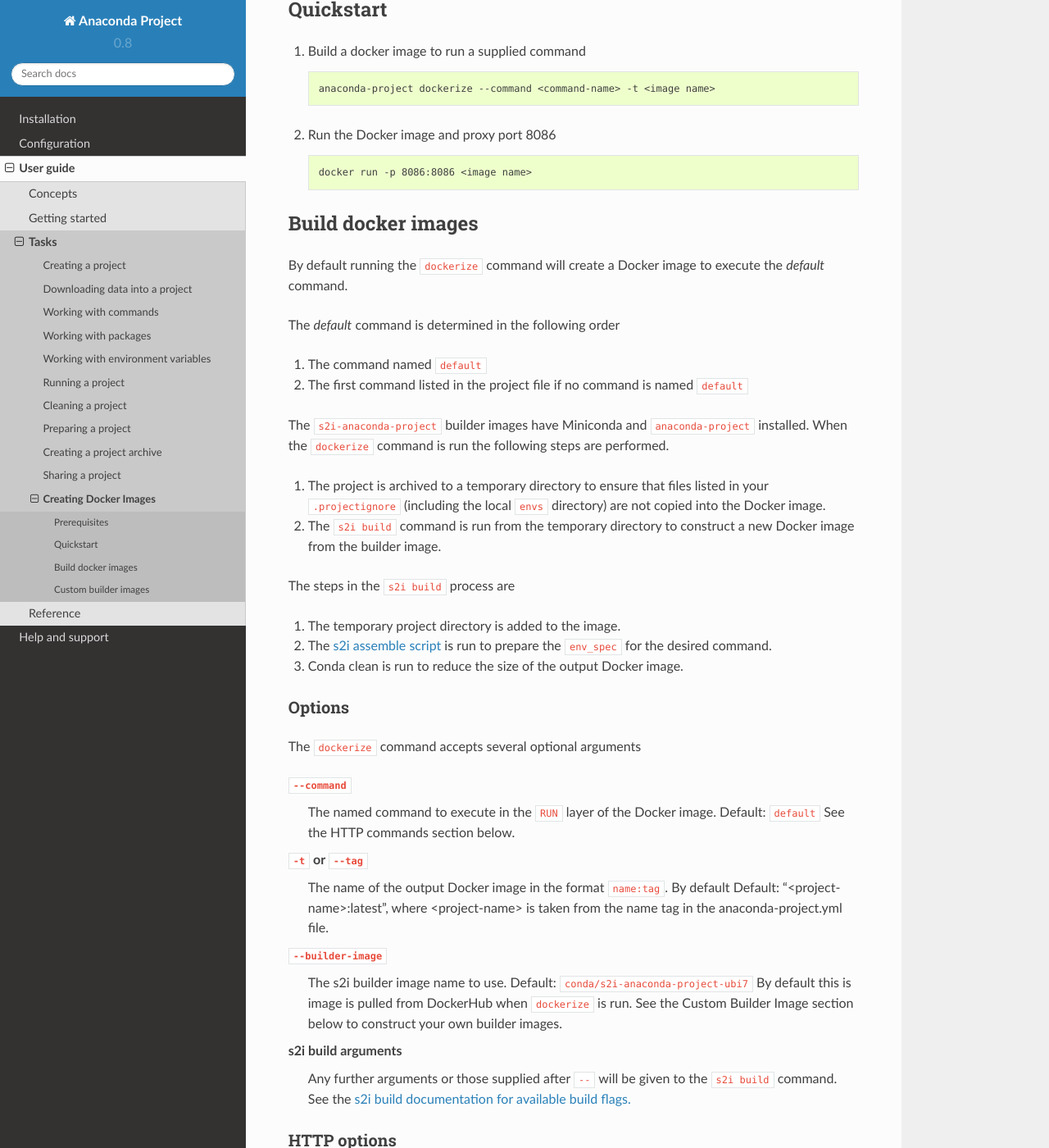
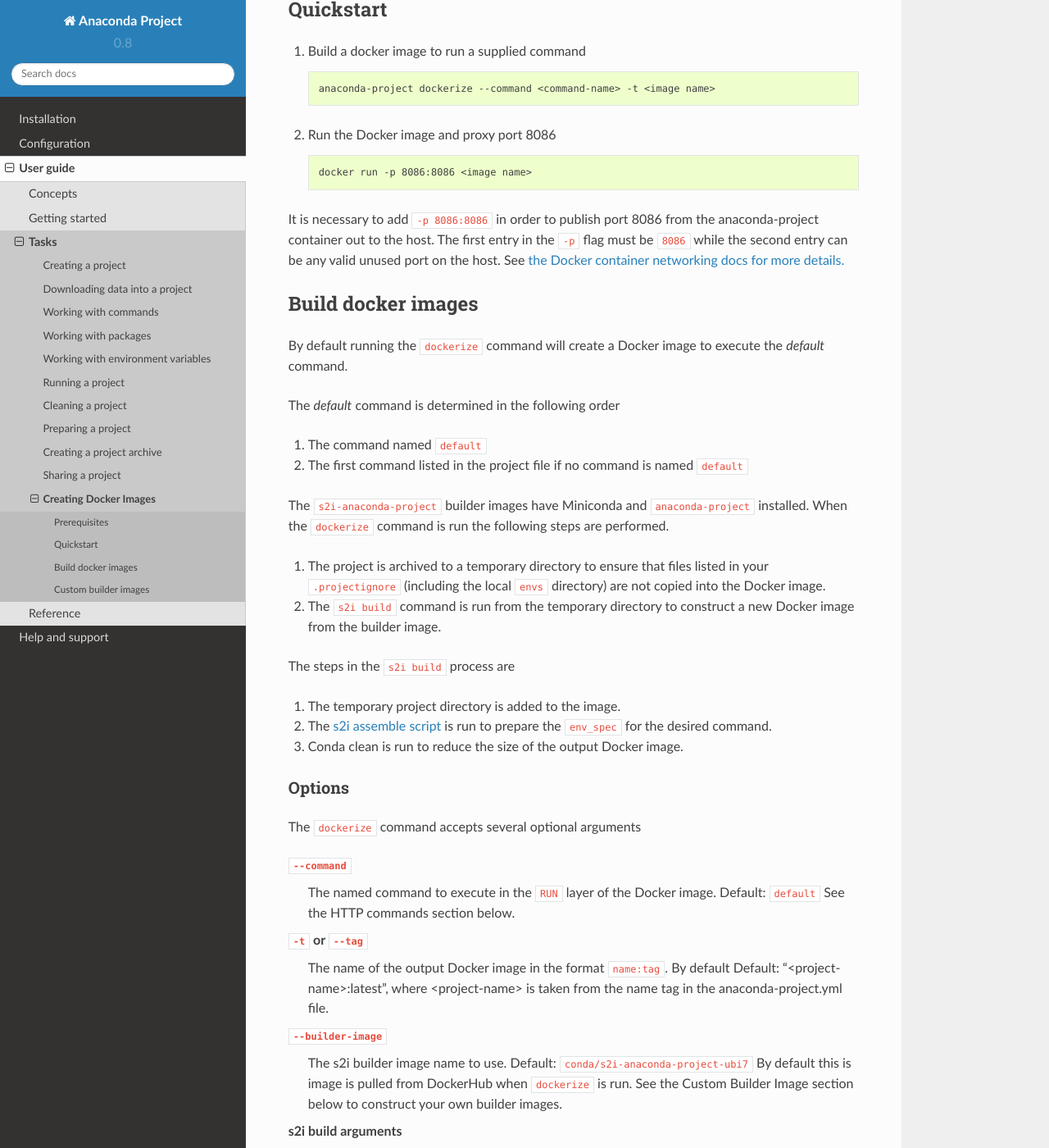
Before and after one commit to anaconda/anaconda-project, a Sphinx documentation site: the page built from docs/source/user-guide/tasks/docker-image.rst, in a window 1280 px wide and 1400 px high, scrolled down 774 px. Shown: the whole window at 82% size. Built offline with Sphinx 7.4.7 and the Read the Docs theme 2.0.0, drawn with Linux system fonts in a browser that asks for light colours; some of the changed text lies outside the part shown.

Commit message:
explain port publishing

```diff
--- a/docs/source/user-guide/tasks/docker-image.rst
+++ b/docs/source/user-guide/tasks/docker-image.rst
@@ -47,6 +47,10 @@
    .. code-block:: text
 
      docker run -p 8086:8086 <image name>
+
+It is necessary to add ``-p 8086:8086`` in order to publish port 8086 from the anaconda-project container
+out to the host. The first entry in the ``-p`` flag must be ``8086`` while the second entry
+can be any valid unused port on the host. See `the Docker container networking docs for more details. <https://docs.docker.com/config/containers/container-networking/>`_
 
 
 Build docker images
```
Also changed, not shown: other parts of docs/source/user-guide/tasks/docker-image.rst (+1 -1 lines).
